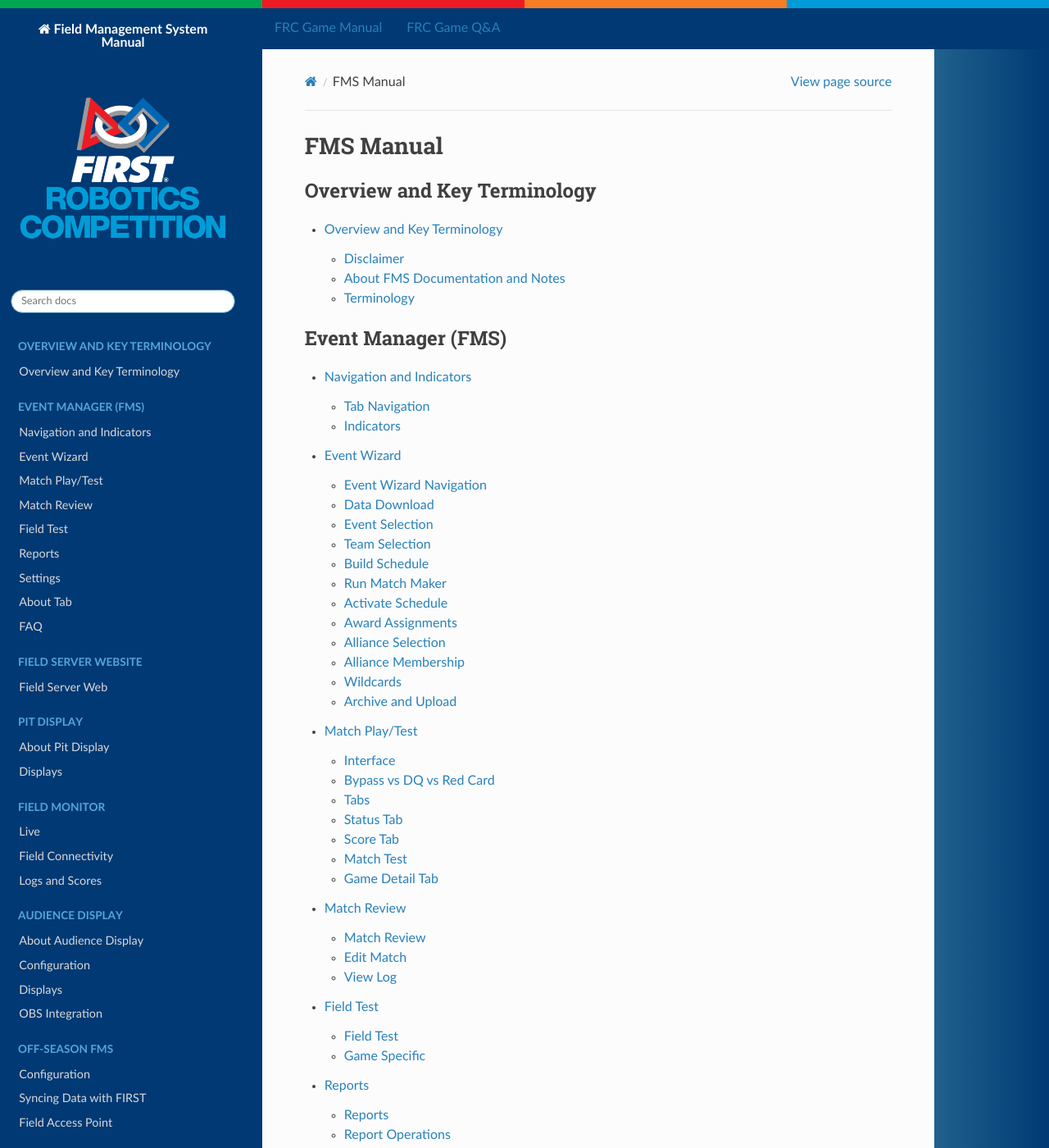
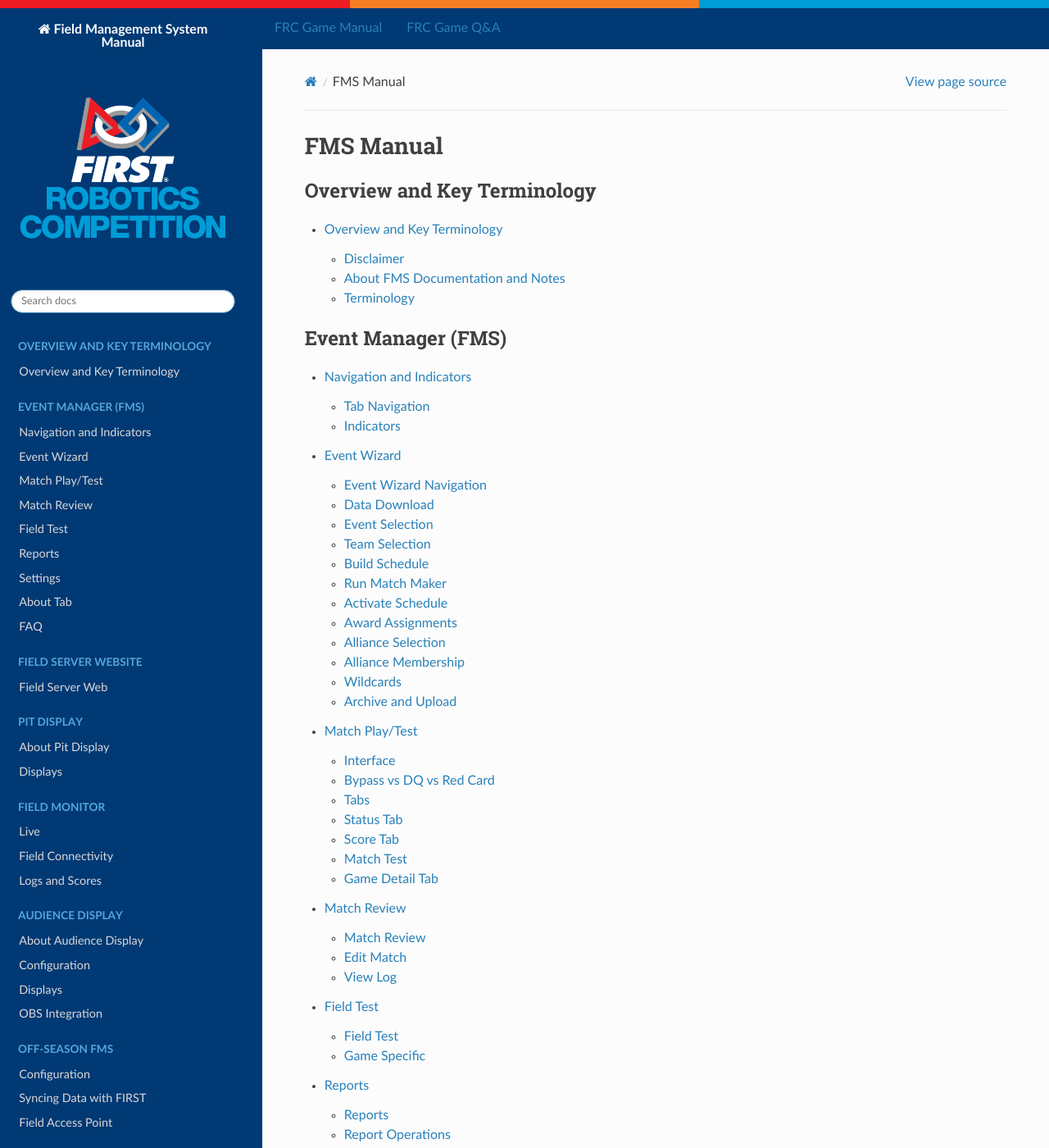
Before and after one commit to FIRSTRobotics/fms-manual, a Sphinx documentation site: the page built from source/index.rst, in a window 1280 px wide and 1400 px high. Shown: the whole window at 82% size. Built offline with Sphinx 7.4.7 and the Read the Docs theme 2.0.0, drawn with Linux system fonts in a browser that asks for light colours.

Commit message:
Update HTML and CSS to better match frc-docs

```diff
--- a/source/_static/css/frc-rtd.css
+++ b/source/_static/css/frc-rtd.css
@@ -36,7 +36,7 @@
 	display: block;
 	float: left;
 	height: 100%;
-	width: 25%;
+	width: 33.3333%;
 }
 
 .rst-versions {
@@ -68,7 +68,7 @@
 }
 
 .wy-nav-content {
-	max-width: 820px;
+	max-width: 1000px;
 }
 
 .wy-nav-content-wrap {
--- a/source/_templates/layout.html
+++ b/source/_templates/layout.html
@@ -6,7 +6,6 @@
 <div class="header-bar">
         <!-- Color Strip -->
         <div class="color-strip">
-            <div class="fgreen"></div>
             <div class="fred"></div>
             <div class="forange"></div>
             <div class="fblue"></div>
```
